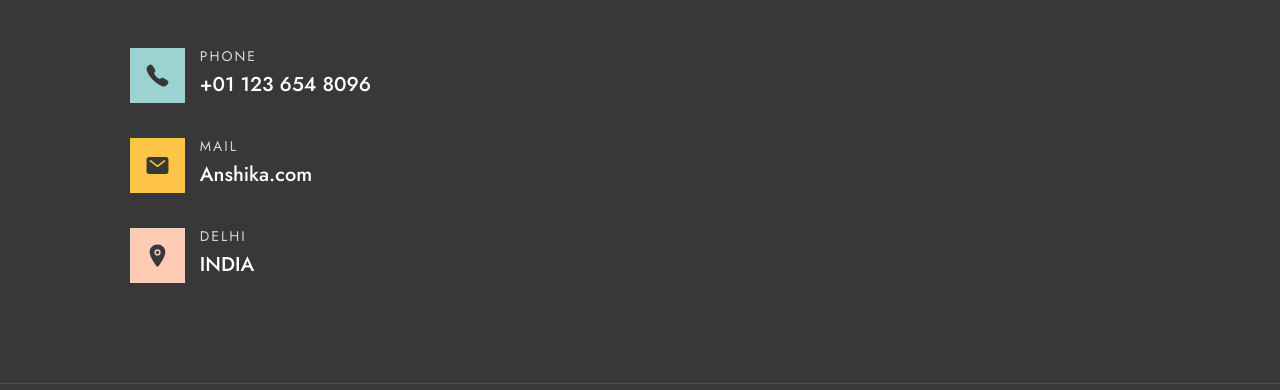
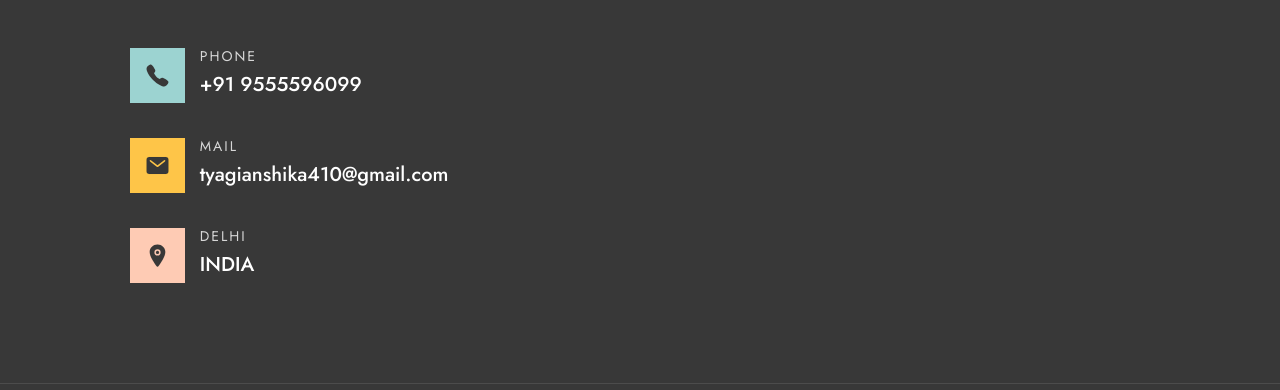
Before and after one commit to sanyog2005/testing, a plain HTML site: page contact.html in a window 1280 px wide. Shown: the part 232-622 px from the top of the page. Drawn offline with nearby package versions, Linux system fonts and the light colour scheme.

Commit message:
Update contact.html

```diff
--- a/contact.html
+++ b/contact.html
@@ -153,7 +153,7 @@
                 <div>
                   <p class="label-lg">Phone</p>
 
-                  <a href="tel:+011236548096" class="body-lg">+01 123 654 8096</a>
+                  <a href="tel:+011236548096" class="body-lg">+91 9555596099</a>
                 </div>
 
               </li>
@@ -167,7 +167,7 @@
                 <div>
                   <p class="label-lg">Mail</p>
 
-                  <a href="tel:info@domainname.com" class="body-lg">Anshika.com</a>
+                  <a href="tel:info@domainname.com" class="body-lg">tyagianshika410@gmail.com</a>
                 </div>
 
               </li>
@@ -220,7 +220,7 @@
         </li>
 
         <li>
-          <a href="#" class="social-link">
+          <a href="https://www.linkedin.com/in/anshika-tyagi-413b99266/" class="social-link">
             <ion-icon name="logo-linkedin"></ion-icon>
           </a>
         </li>
```
